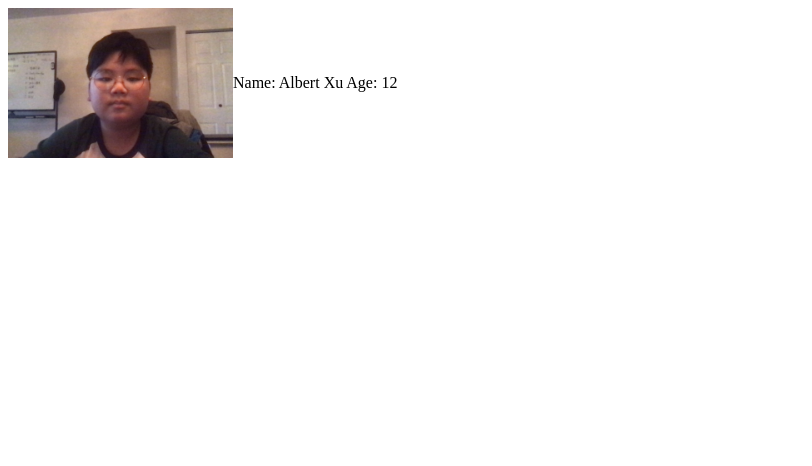
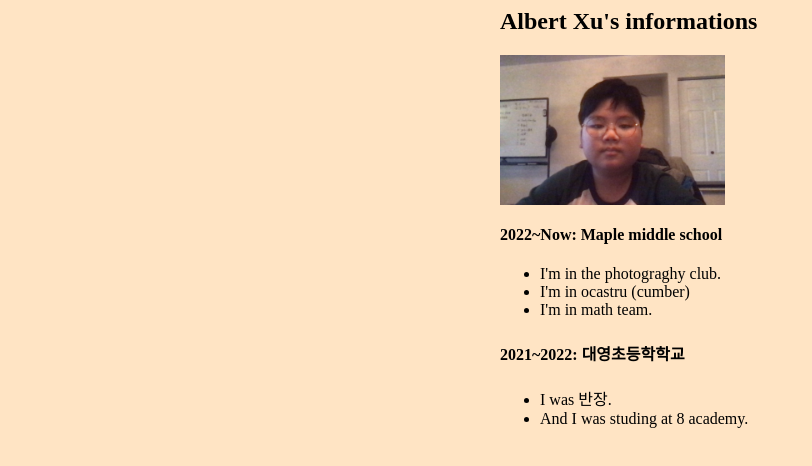
Before and after one commit to xualbert/my-first-website, a plain HTML site: page index.html in a window 1280 px wide. Shown: the whole page, without its empty margins (0-812 px from the left). Drawn offline with Linux system fonts and the light colour scheme.

Commit message:
My first web page 2.0

```diff
--- a/index.html
+++ b/index.html
@@ -1,10 +1,34 @@
 <html>
+    <head>
+        <title>
+             Albert xu.
+        </title>
+        <style>
+            body{
+                background-color: bisque;
+            }
+            .first{
+                margin: 0 auto;
+                width: 280px;
+            }
+        </style>
+    </head>
     <body>
-        <p style="display:block;line-height: 150px;">
-            <img src="./mypicture.jpg" alt="" style="float: left; height:150px">
-           Name: Albert Xu
-           Age: 12
-        </p>
+        <div class="first">
+            <h2>Albert Xu's informations</h2>
+            <img src="./mypicture.jpg" alt="" style="height:150px">
+            <h4>2022~Now: Maple middle school</h4>
+            <ul>
+                <li>I'm in the photograghy club.</li>
+                <li>I'm in ocastru (cumber)</li>
+                <li>I'm in math team.</li>
+            </ul>
+            <h4>2021~2022: 대영초등학학교</h4>
+            <ul>
+                <li>I was 반장.</li>
+                <li>And I was studing at 8 academy.</li>
+            </ul>
+        </div>
 
     </body>
 </html>
```
